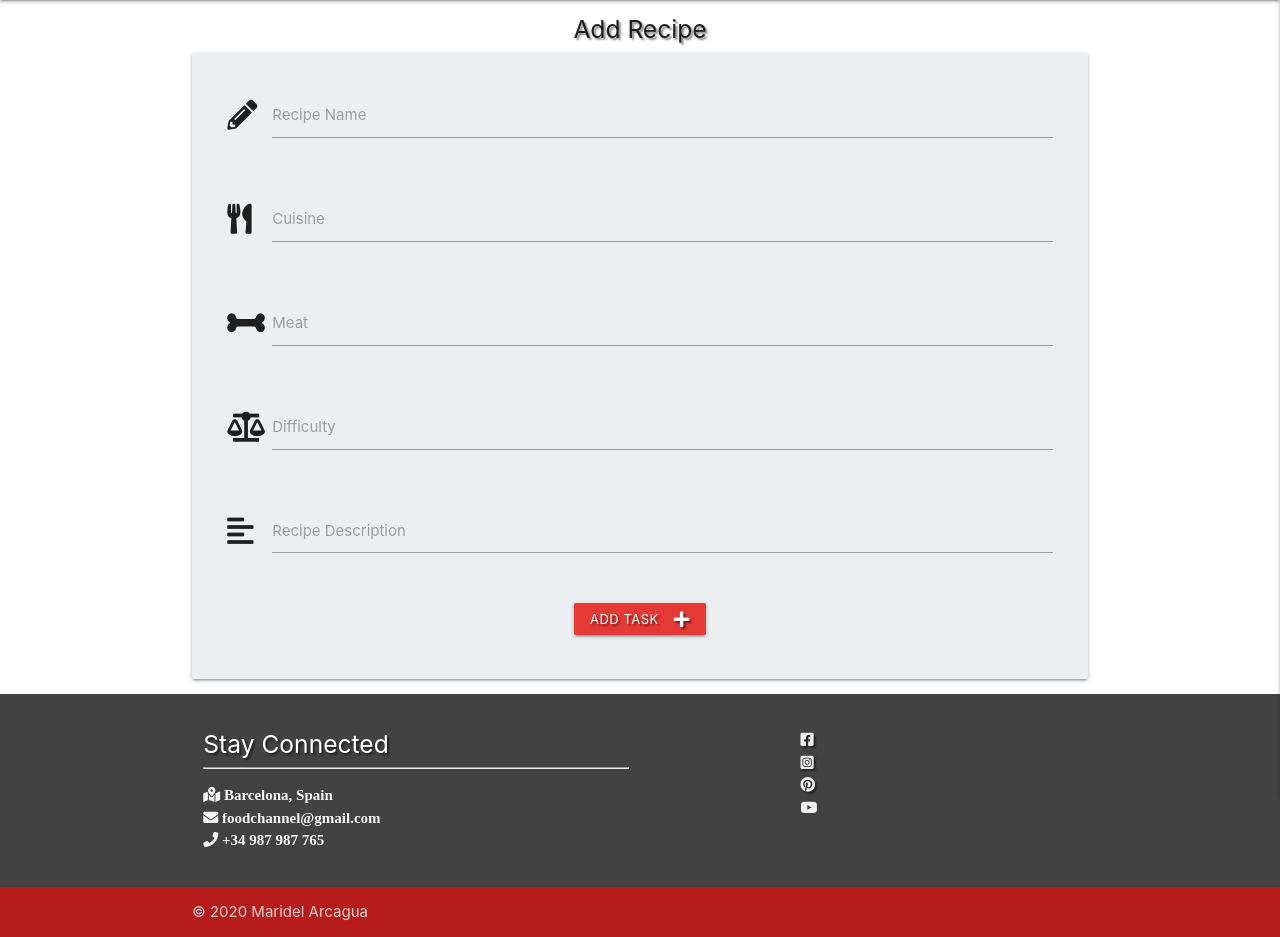
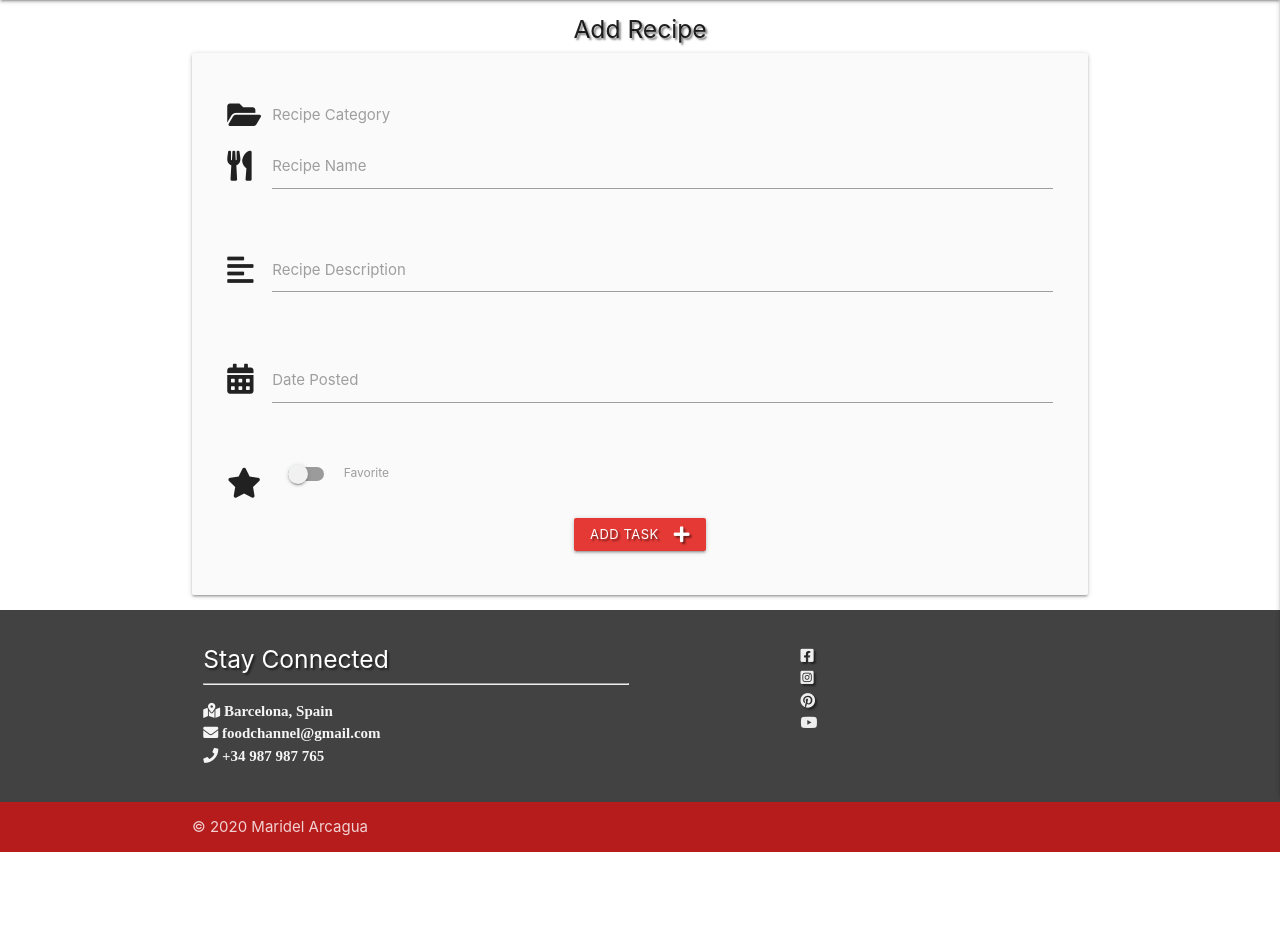
Before and after one commit to Code-Institute-Submissions/foodchannel101, a Flask app: page /add_recipes in a window 1280 px wide. Shown: the part 64-1001 px from the top of the page. After the commit the page ends 916 px from the top, so only its background shows below. Run offline with Flask 2, Linux system fonts and the light colour scheme; data that the repository does not hold is empty; some libraries are stand-ins or nearby versions.

Commit message:
Added recipe category

```diff
--- a/app.py
+++ b/app.py
@@ -93,6 +93,7 @@ def logout():
 
 @app.route("/add_recipes")
 def add_recipes():
+    categories = mongo.db.categories.find().sort("category_name", 1)
     return render_template("add_recipes.html")
 
 
--- a/static/js/script.js
+++ b/static/js/script.js
@@ -4,4 +4,12 @@ $(document).ready(function () {
     });
     $(".collapsible").collapsible();
     $(".tooltipped").tooltip();
+    $(".datepicker").datepicker({
+        format: "dd mmmm, yyyy",
+        yearRange: 3,
+        showClearBtn: true,
+        i18n: {
+            done: "Select"
+        }
+    });
 });
--- a/templates/add_recipes.html
+++ b/templates/add_recipes.html
@@ -3,43 +3,54 @@
 
 <h5 class="text-darken-4 center-align text-shadow">Add Recipe</h5>
 
-<div class="row card-panel blue-grey lighten-5">
-    <form class="col s12" method="POST" action="{{ url_for('add_recipes') }}">
-        <div class="row s1">
+<div class="row card-panel grey lighten-5">
+    <form class="col s12" method="POST" action="">
+        <div class="row">
             <div class="input-field col s12">
-                <i class="fas fa-pencil-alt prefix"></i>
+                <i class="fas fa-folder-open prefix darken-4"></i>
+                <select id="category_name" name="category_name" class="validate" required>
+                    <option value="" disabled selected>Recipe Category</option>
+                    {% for category in categories %}
+                    <option value="{{ category.category_name }}">
+                        {{ category.category_name }}</option>
+                    {% endfor %}
+                </select>
+                <label for="category_name">Recipe Category</label>
+            </div>
+        </div>
+        <div class="row">
+            <div class="input-field col s12">
+                <i class="fas fa-utensils prefix darken-4"></i>
                 <input id="recipe_name" name="recipe_name" minlength="5" maxlength="50" type="text" class="validate"
                     required>
                 <label for="recipe_name">Recipe Name</label>
             </div>
         </div>
-        <div class="row s1">
+        <div class="row">
             <div class="input-field col s12">
-                <i class="fas fa-utensils prefix"></i>
-                <input id="cuisine" name="cuisine" minlength="5" maxlength="50" type="text" class="validate">
-                <label for="cuisine">Cuisine</label>
-            </div>
-        </div>
-        <div class="row s1">
-            <div class="input-field col s12">
-                <i class="fas fa-bone prefix"></i>
-                <input id="meat" name="meat" minlength="5" maxlength="50" type="text" class="validate">
-                <label for="meat">Meat</label>
-            </div>
-        </div>
-        <div class="row s1">
-            <div class="input-field col s12">
-                <i class="fas fa-balance-scale prefix"></i>
-                <input id="difficulty" name="difficulty" minlength="5" maxlength="50" type="text" class="validate">
-                <label for="difficulty">Difficulty</label>
+                <i class="fas fa-align-left prefix darken-4"></i>
+                <textarea id="recipe_description" name="recipe_description" minlength="5" maxlength="200"
+                    class="materialize-textarea validate" required></textarea>
+                <label for="recipe_description">Recipe Description</label>
             </div>
         </div>
         <div class="row">
             <div class="input-field col s12">
-                <i class="fas fa-align-left prefix"></i>
-                <textarea id="recipe_description" name="recipe_description" minlength="5" maxlength="500"
-                    class="materialize-textarea validate" required></textarea>
-                <label for="recipe_description">Recipe Description</label>
+                <i class="fas fa-calendar-alt prefix darken-4"></i>
+                <input id="due_date" name="due_date" type="text" class="datepicker validate" required>
+                <label for="due_date">Date Posted</label>
+            </div>
+        </div>
+        <div class="row">
+            <div class="input-field col s12">
+                <div class="switch">
+                    <i class="fas fa-star text-yellow prefix darken-4"></i>
+                    <label for="is_urgent">
+                        <input type="checkbox" id="is_urgent" name="is_urgent">
+                        <span class="lever"></span>
+                        Favorite
+                    </label>
+                </div>
             </div>
         </div>
         <div class="row">
--- a/templates/login.html
+++ b/templates/login.html
@@ -13,7 +13,6 @@
              src="https://res.cloudinary.com/food-channel/image/upload/v1618934191/annie-spratt-R3LcfTvcGWY-unsplash_tg1ndg.jpg">
      </span>
  </div>
-
 
  <h3 class="center-align">Log in</h3>
 
```
